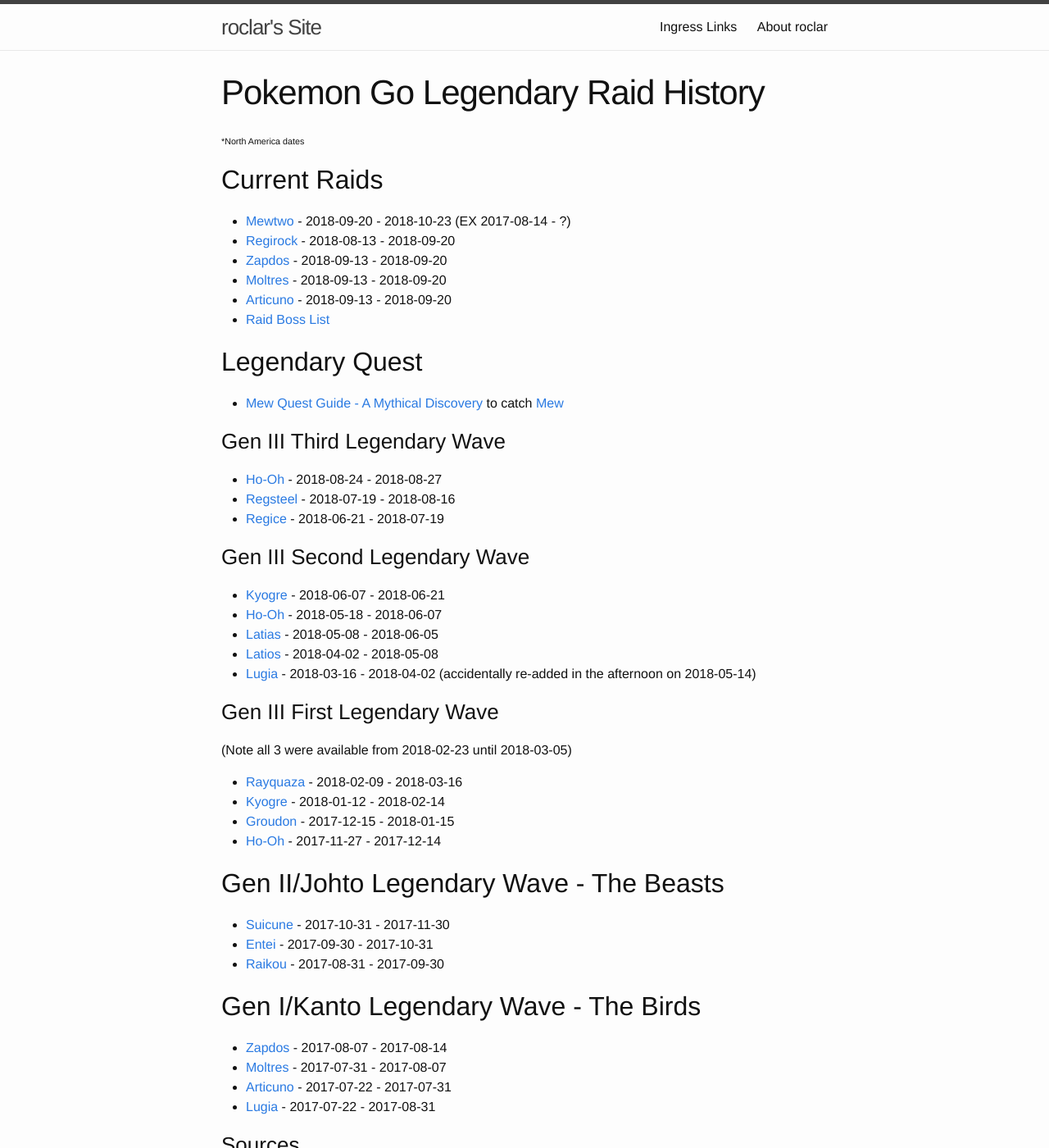
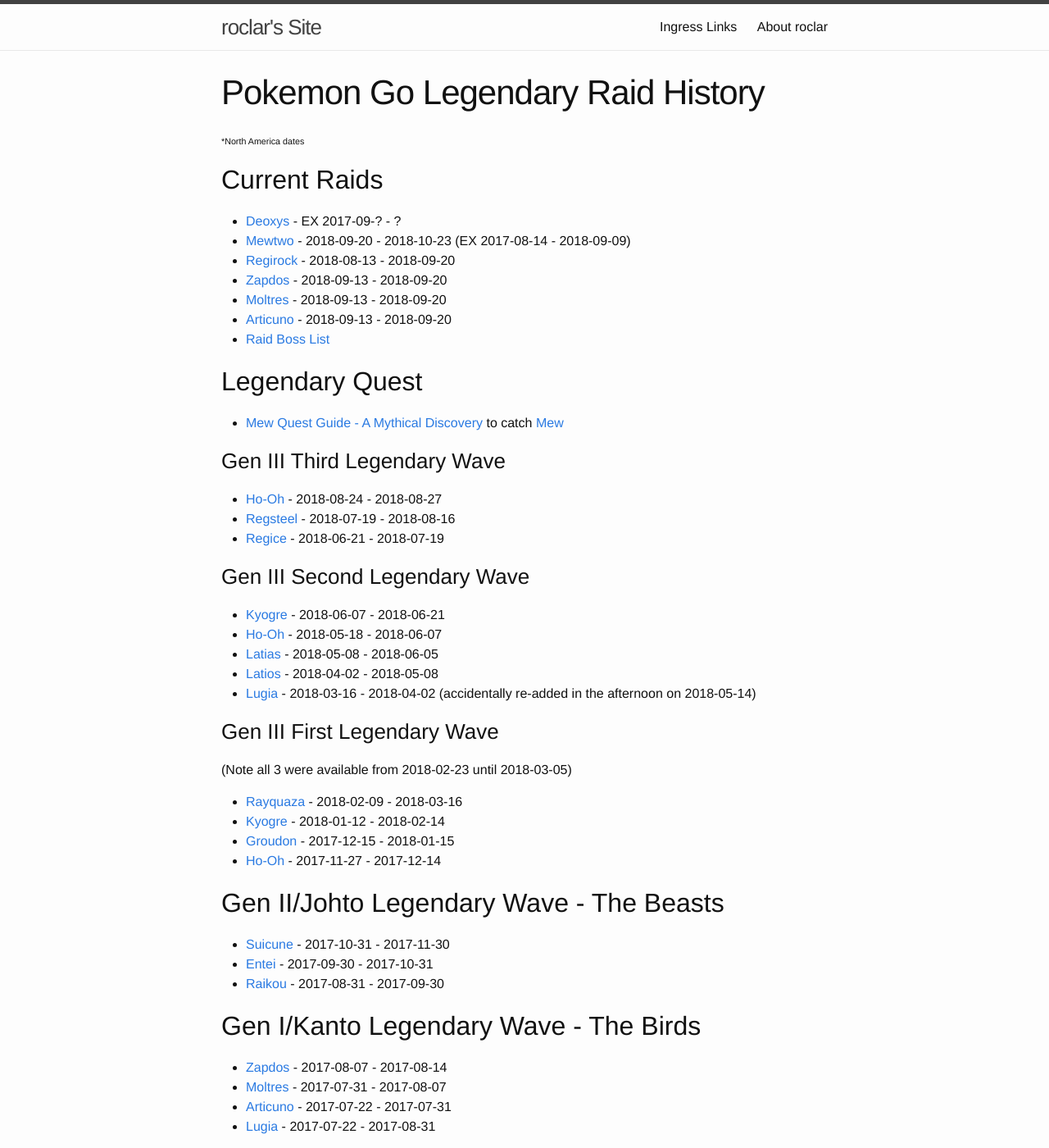
Before and after one commit to roclar/roclar.github.io, a Jekyll site: the page built from PoGoLegendaryHistory.md, in a window 1280 px wide and 1400 px high. Shown: the whole window at 82% size. Built offline with Jekyll 4.4.1, drawn with Linux system fonts in a browser that asks for light colours; some of the changed text lies outside the part shown.

Commit message:
Updated for Deoxys

```diff
--- a/PoGoLegendaryHistory.md
+++ b/PoGoLegendaryHistory.md
@@ -6,7 +6,8 @@
 ###### *North America dates
 
 ## Current Raids
-- [Mewtwo](https://db.pokemongohub.net/pokemon/150) - 2018-09-20 - 2018-10-23 (EX 2017-08-14 - ?)
+- [Deoxys](https://db.pokemongohub.net/pokemon/386) - EX 2017-09-? - ?
+- [Mewtwo](https://db.pokemongohub.net/pokemon/150) - 2018-09-20 - 2018-10-23 (EX 2017-08-14 - 2018-09-09)
 - [Regirock](https://db.pokemongohub.net/pokemon/380) - 2018-08-13 - 2018-09-20
 - [Zapdos](https://db.pokemongohub.net/pokemon/145) - 2018-09-13 - 2018-09-20
 - [Moltres](https://db.pokemongohub.net/pokemon/146) - 2018-09-13 - 2018-09-20
@@ -47,6 +48,7 @@
 - [Lugia](https://db.pokemongohub.net/pokemon/249) - 2017-07-22 - 2017-08-31
 
 ### Sources
+- [The Mythical Pokémon Deoxys Transforms EX Raids!](https://pokemongolive.com/post/exraid-deoxys)
 - [Professor Willow’s Global Research Challenge Ends with a Power-Packed Ultra Bonus Event!](https://pokemongolive.com/post/globalchallenge-ultrabonus)
 - [Ho-oh Returns for Johto Week](https://twitter.com/PokemonGoApp/status/1033081612009984000)
 - [The Legendary Pokémon Regirock Rolls into Earth-Rumbling Raid Battles!](https://pokemongolive.com/en/post/legendary-regirock/)
```
Also changed, not shown: PoGoLegendaryCP.md (+1 -0 lines).
